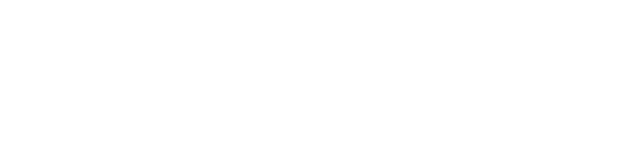
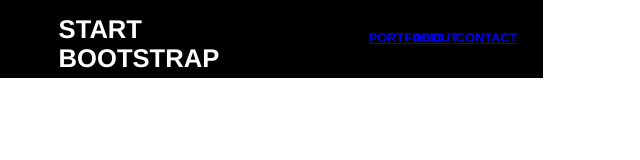
Before and after one commit to rossy80/freelancer, a plain HTML site: page index.html in a window 1280 px wide. Shown: the whole page, without its empty margins (0-640 px from the left). Drawn offline with Linux system fonts and the light colour scheme.

Commit message:
sin terminar

```diff
--- a/css/common.css
+++ b/css/common.css
@@ -1,3 +1,80 @@
 /*
  * Estilos reutilizables
  */
+ *{
+   box-sizing: border-box;
+   margin: 0;
+   padding: 0;
+ }
+ .container{
+   width: 100%;
+   max-width: 1200px;
+   margin: 0px auto;
+ }
+ .row:before, .row:after{
+ content:" ";
+ display: table;
+ }
+ .row:after{
+   clear: both;
+ }
+
+[class*="col-"]{
+  min-height: 7px;
+  padding: 5px;
+  float: left;
+}
+
+.col-1 {
+  /* (1/12)*100 */
+  width: 8.333%;
+}
+
+.col-2 {
+  /* (2/12)*100 */
+  width: 16.666%;
+}
+
+.col-3 {
+  /* (3/12)*100 */
+  width: 25%;
+}
+
+.col-4 {
+  /* (4/12)*100 */
+  width: 33.333%;
+}
+
+.col-5 {
+  /* (5/12)*100 */
+  width: 41.666%;
+}
+
+.col-6{
+  /* (6/12)*100 */
+    width: 50%;
+}
+.col-7{
+  /* (7/12)*100 */
+    width: 58.333;
+}
+.col-8{
+  /* (8/12)*100 */
+    width: 66.666;
+}
+.col-9{
+  /* (9/12)*100 */
+    width: 75%;
+}
+.col-10{
+  /* (10/12)*100 */
+    width: 83.333%;
+}
+.col-11{
+  /* (11/12)*100 */
+    width:91.666%;
+}
+.col-12 {
+  /* (12/12)*100 */
+  width: 100%
+}
--- a/css/main.css
+++ b/css/main.css
@@ -1,3 +1,29 @@
 /*
  * Estilos de tu proyecto
  */
+ #links {
+   background-color: black;
+   color: white;
+   padding: 10px 10px 0px 10px;
+   position: fixed;
+   top: 0;
+   left: 0;
+   font-family: "Montserrat", "Helvetica Neue", Helvetica, Arial, sans-serif;
+   font-weight: 700;
+   font-size: 1.6em;
+ }
+ .menu {
+   display: inline-block;
+   float: left;
+   margin-top: 10px;
+   padding: 10px;
+   list-style: none;
+   height: 100%;
+   text-align: center;
+   font-size: 0.5em;
+   vertical-align: middle;
+ }
+.menu:hover{
+  background-color: #18BC9C;
+
+   }
--- a/index.html
+++ b/index.html
@@ -4,10 +4,32 @@
 	<meta charset="UTF-8">
 	<title>Freelancer</title>
 	<!-- Enlaza aquí tu CSS común y de tu proyecto -->
-
+<link rel="stylesheet" href="css/common.css">
+<link rel="stylesheet" href="css/main.css">
 </head>
 <body>
 	<!-- Escribe tu código aquí -->
+	<nav id="links" class="continer">
+		<section class="row">
+			<section class="col-1">
+		  </section>
+	  	<section class="col-4">START BOOTSTRAP
+	  	</section>
+	  	<section class="col-3">
+	  	</section>
+	  	<section class="col-1 menu">
+	  		<a href="#">PORTFOLIO</a>
+			</section>
+			<section class="col-1 menu">
+	  		<a href="#">ABOUT</a>
+			</section>
+			<section class="col-1 menu">
+	  		<a href="#">CONTACT</a>
+			</section>
+	  </section>
+	</nav>
+
+
 
 	<!-- Enlaza aquí tu archivo JS -->
 
```
Also changed, not shown: 2 other files.
